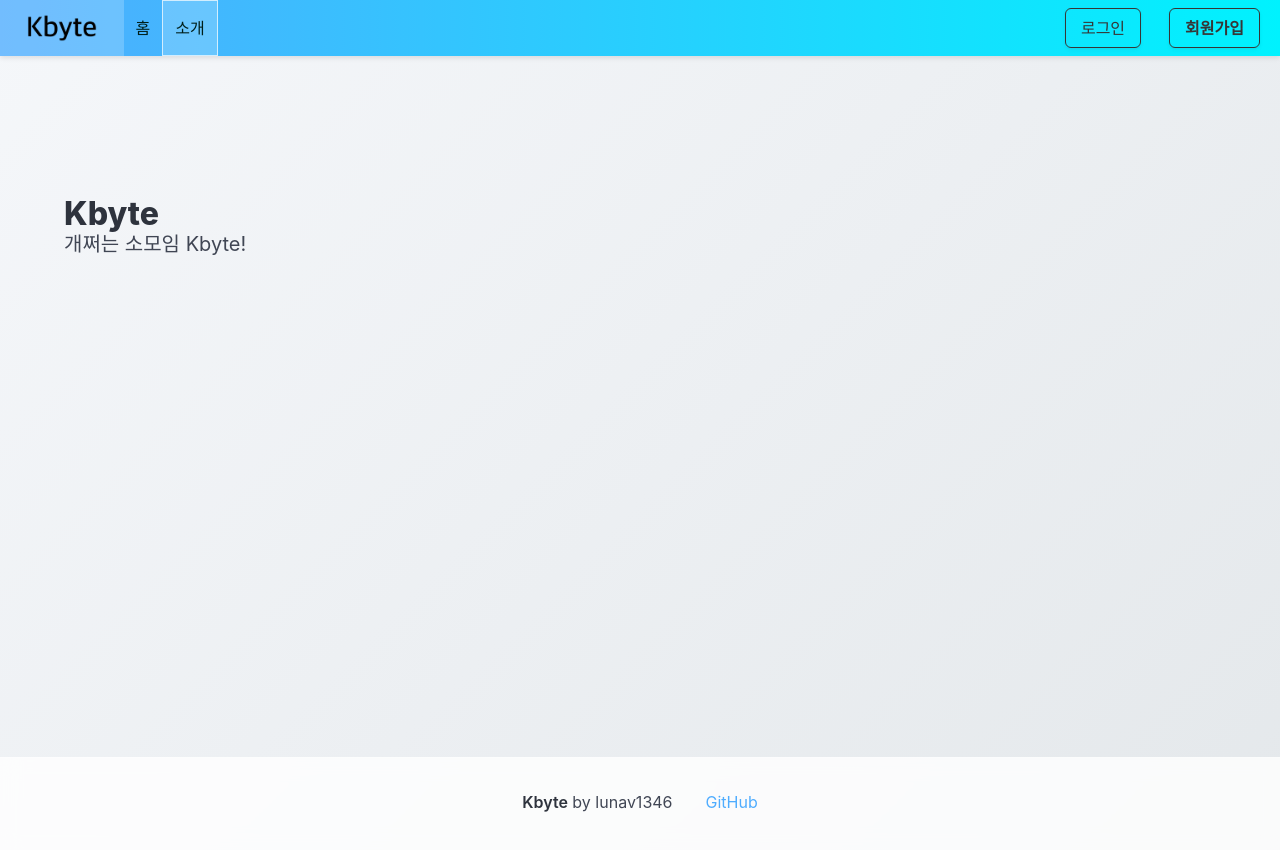
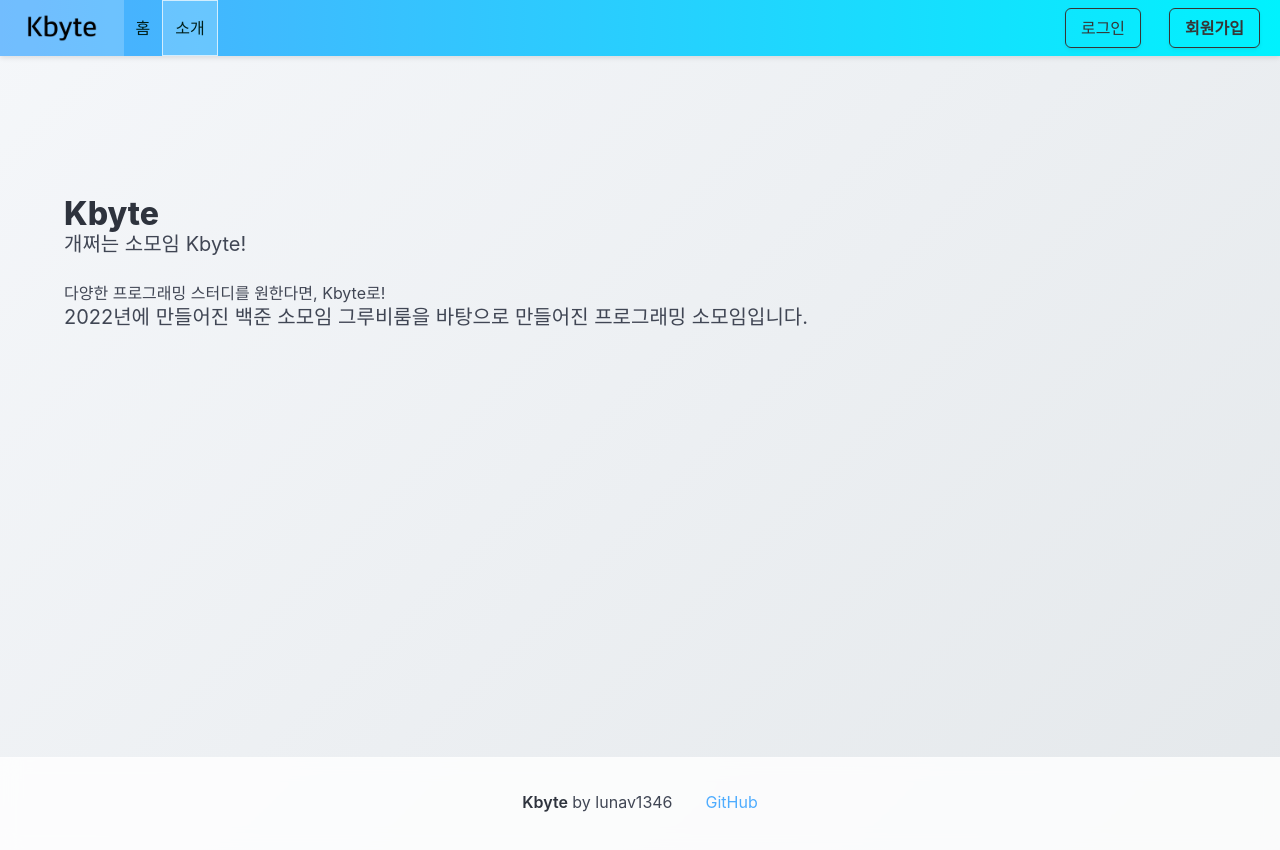
Before and after one commit to lunav1346/Kbyte, a SvelteKit app: page /about in a window 1280 px wide. Built offline with nearby package versions, Linux system fonts and the light colour scheme.

Commit message:
supabase storage bucket 연동 수정

```diff
--- a/src/routes/about/+page.svelte
+++ b/src/routes/about/+page.svelte
@@ -3,5 +3,10 @@
 		<h1 class="title">Kbyte</h1>
 		<p class="subtitle">개쩌는 소모임 Kbyte!</p>
 		<!-- 여기에 스터디 콘텐츠를 추가하세요 -->
+		<h1>다양한 프로그래밍 스터디를 원한다면, Kbyte로!</h1>
+		<p class="subtitle">
+			2022년에 만들어진 백준 소모임 그루비룸을 바탕으로 만들어진 프로그래밍 소모임입니다.
+		</p>
+		<p class="subtitle"></p>
 	</div>
 </div>
--- a/src/routes/signup/+page.server.js
+++ b/src/routes/signup/+page.server.js
@@ -25,6 +25,7 @@ export const actions = {
 					name: formDataObj.name,
 					dept: formDataObj.dept,
 					studentNumber: formDataObj.studentNumber,
+					// studentIdImage: formDataObj.studentId, // 학생증 이미지 경로 저장
 					isValid: false
 				}
 			});
```
Also changed, not shown: src/routes/signup/+page.svelte (+8 -6 lines).
